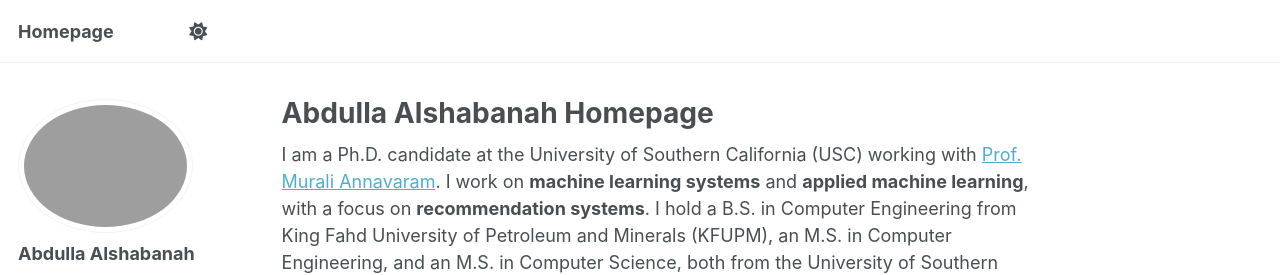
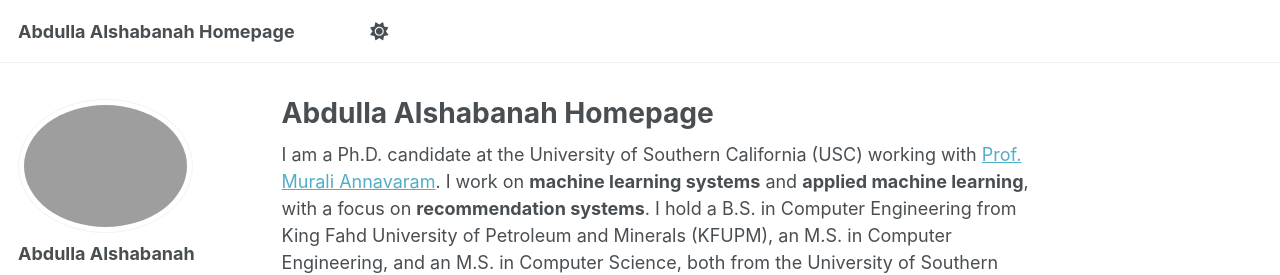
Before and after one commit to alshabae/alshabae.github.io, a Jekyll site: the page built from _pages/about.md, in a window 1280 px wide. Shown: the top 275 px of the page. Built offline with Jekyll 4.4.1, drawn with Linux system fonts in a browser that asks for light colours; some web fonts are replaced; a script that is not in the unit is left out.

Commit message:
Update _config.yml

```diff
--- a/_config.yml
+++ b/_config.yml
@@ -9,7 +9,7 @@
 # Basic Site Settings
 locale                   : "en-US"
 site_theme               : "default" # Currently available options are "default", "air"
-title                    : "Homepage"
+title                    : "Abdulla Alshabanah Homepage"
 title_separator          : "-"
 name                     : &name "Abdulla Alshabanah"
 description              : &description "PhD candidate @ University of Southern California"   # Update this with a general description of your site, this is the default if not overridden by a page
```
